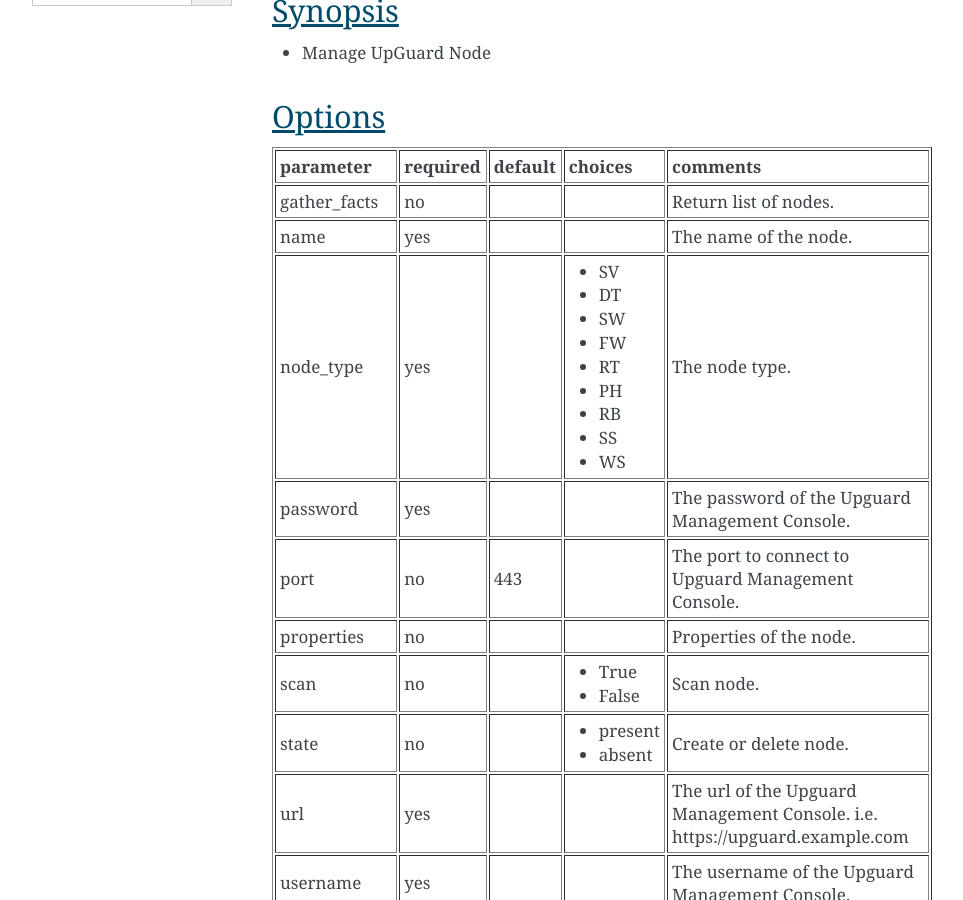
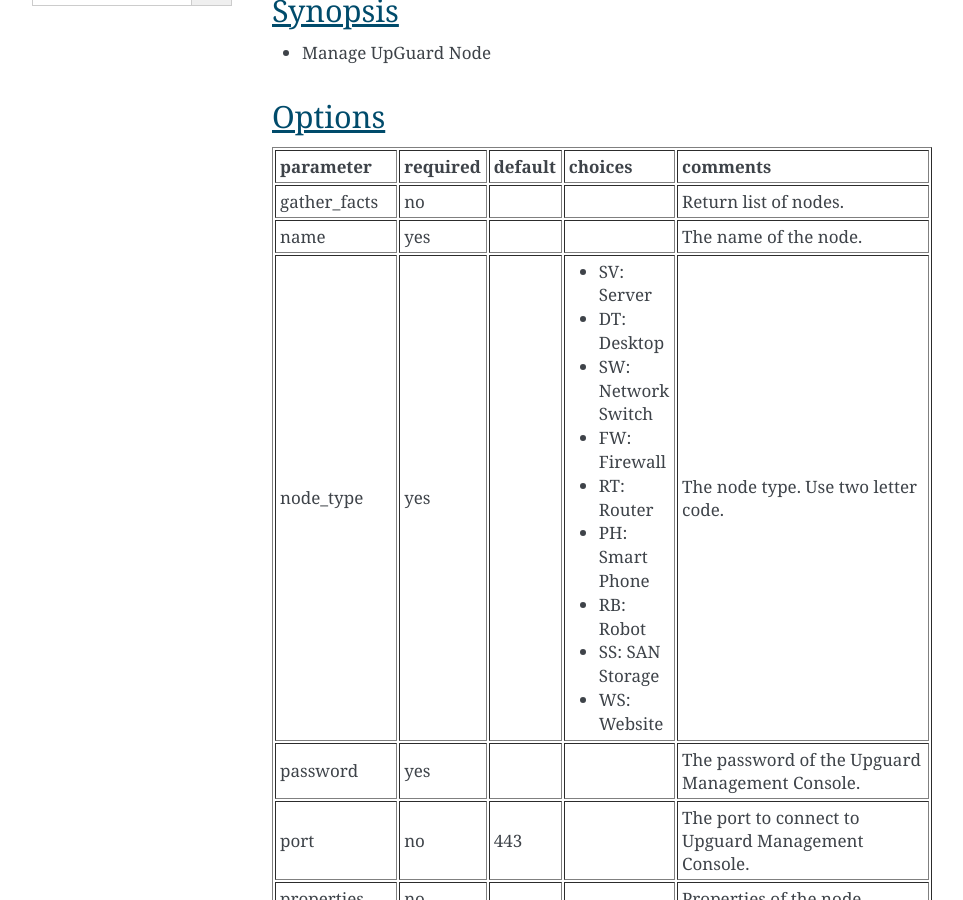
Before and after one commit to napalm255/ansible-upguard, a Sphinx documentation site: the page built from docs/upguard_node_module.rst, in a window 1280 px wide and 900 px high, scrolled down 396 px. Shown: the whole window, without its empty margins (148-1111 px from the left). Built offline with Sphinx 7.4.7, drawn with Linux system fonts in a browser that asks for light colours.

Commit message:
doc updates

```diff
--- a/docs/upguard_node_module.rst
+++ b/docs/upguard_node_module.rst
@@ -49,8 +49,8 @@
     <td>node_type<br/><div style="font-size: small;"></div></td>
     <td>yes</td>
     <td></td>
-        <td><ul><li>SV</li><li>DT</li><li>SW</li><li>FW</li><li>RT</li><li>PH</li><li>RB</li><li>SS</li><li>WS</li></ul></td>
-        <td><div>The node type.</div></td></tr>
+        <td><ul><li>SV: Server</li><li>DT: Desktop</li><li>SW: Network Switch</li><li>FW: Firewall</li><li>RT: Router</li><li>PH: Smart Phone</li><li>RB: Robot</li><li>SS: SAN Storage</li><li>WS: Website</li></ul></td>
+        <td><div>The node type. Use two letter code.</div></td></tr>
             <tr>
     <td>password<br/><div style="font-size: small;"></div></td>
     <td>yes</td>
```
Also changed, not shown: 1 other file.
